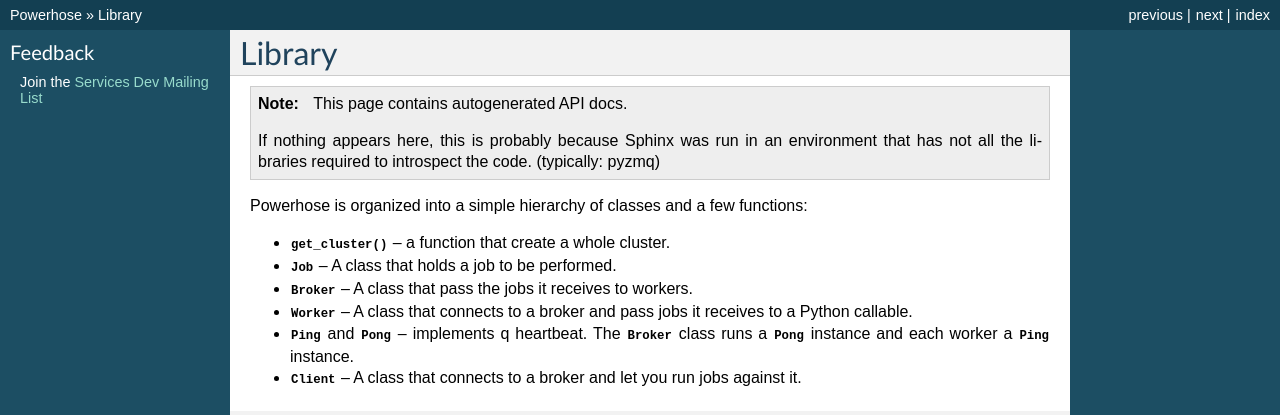
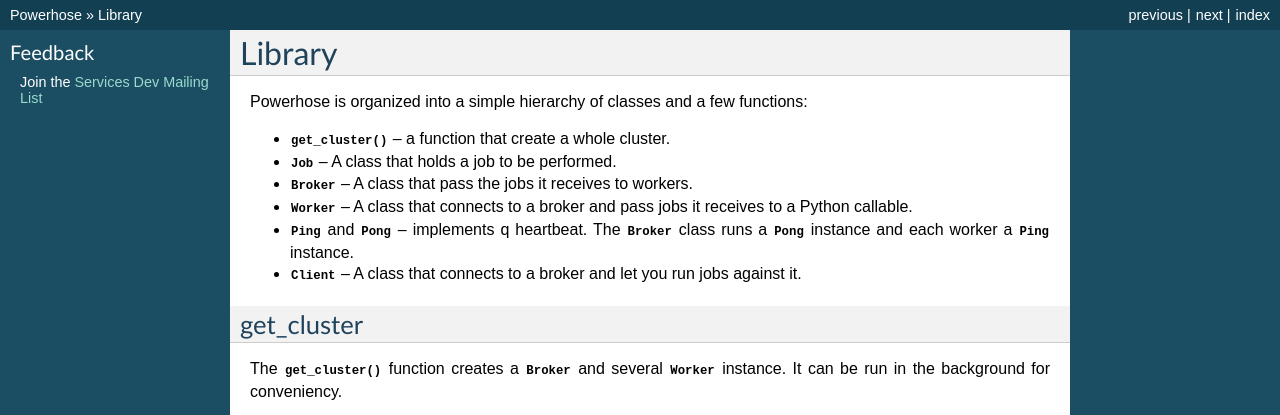
Before and after one commit to mozilla-services/powerhose, a Sphinx documentation site: the page built from docs/source/library.rst, in a window 1280 px wide and 900 px high, cut to the strip 0-415 px from the top of the window. Built offline with Sphinx 7.4.7, drawn with Linux system fonts in a browser that asks for light colours; some of the changed lines change nothing that is shown.

Commit message:
mocking zmq so the doc does not depend on pyzmq/libzmq - thx to http://read-the-docs.readthedocs.org/en/latest/faq.html#i-get-import-errors-on-libraries-that-depend-on-c-modules

```diff
--- a/docs/source/conf.py
+++ b/docs/source/conf.py
@@ -12,6 +12,27 @@
 # serve to show the default.
 
 import sys, os
+
+
+class Mock(object):
+    def __init__(self, *args, **kwargs):
+        pass
+
+    def __call__(self, *args, **kwargs):
+        return Mock()
+
+    @classmethod
+    def __getattr__(self, name):
+        if name in ('__file__', '__path__'):
+            return '/dev/null'
+        elif name[0] == name[0].upper():
+            return type(name, (), {})
+        else:
+            return Mock()
+
+MOCK_MODULES = ['zmq']
+for mod_name in MOCK_MODULES:
+    sys.modules[mod_name] = Mock()
 
 # If extensions (or modules to document with autodoc) are in another directory,
 # add these directories to sys.path here. If the directory is relative to the
--- a/docs/source/library.rst
+++ b/docs/source/library.rst
@@ -3,15 +3,6 @@
 =======
 Library
 =======
-
-.. note::
-
-    This page contains autogenerated API docs.
-
-    If nothing appears here, this is probably because Sphinx
-    was run in an environment that has not all the libraries
-    required to introspect the code. (typically: pyzmq)
-
 
 Powerhose is organized into a simple hierarchy of classes and a few functions:
 
```
